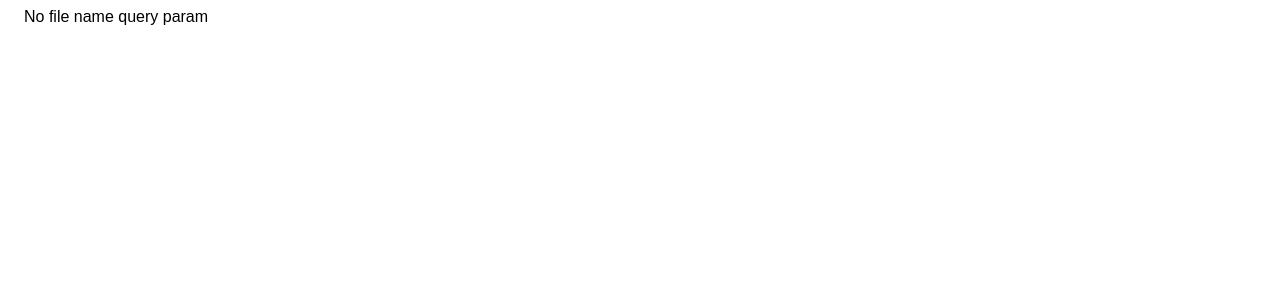
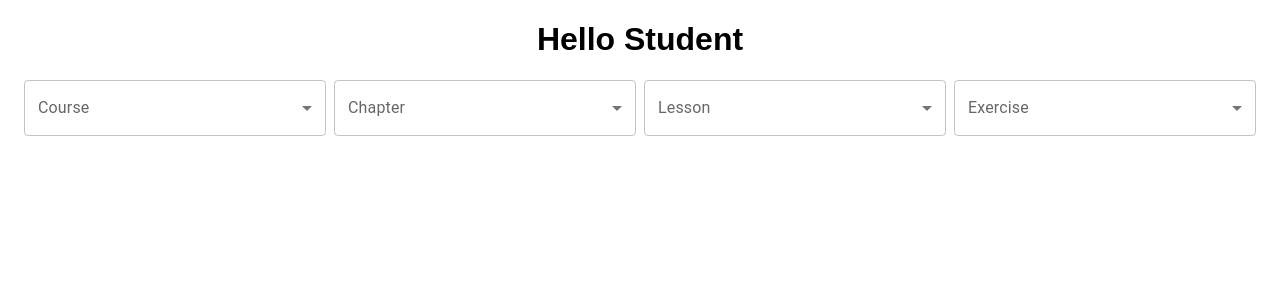
Before and after one commit to yinonby/codinginfun, a React (Create React App) app: page / in a window 1280 px wide. Shown: the top 300 px of the page. Built offline with nearby package versions, Linux system fonts and the light colour scheme.

Commit message:
update url query params when selections are made

```diff
--- a/src/App.tsx
+++ b/src/App.tsx
@@ -18,9 +18,14 @@ export default function App() {
   const search = useLocation().search;
   const [searchParams, setSearchParams] = useSearchParams();
   const urlSearchParams = new URLSearchParams(search);
+  const courseName: string | null = urlSearchParams.get("course");
+  const chapterName: string | null = urlSearchParams.get("chapter");
+  const lessonName: string | null = urlSearchParams.get("lesson");
+  const exerciseName: string | null = urlSearchParams.get("exercise");
+
+  /*
+
   const actualFileName: string | null = urlSearchParams.get("file");
-  const exerciseName: string | null = urlSearchParams.get("ex");
-
   if (actualFileName === null) {
     return <Box mx={2} className="app">No file name query param</Box>;
   }
@@ -28,11 +33,9 @@ export default function App() {
   if (exerciseName === null) {
     return <Box mx={2} className="app">No exercise name query param</Box>;
   }
-
-  /*
   const actualFileNameParts: string[] = actualFileName.split("/");
   const courseName: string = actualFileNameParts[3];
-  const exerciseName: string = actualFileNameParts[4];*/
+  const exerciseName: string = actualFileNameParts[4];
   const exerciseNameParts: string[] = exerciseName.split("-");
   const courseName: string = exerciseNameParts[0];
   const chapterName = exerciseNameParts[1];
@@ -47,31 +50,85 @@ export default function App() {
 
   const exercieInfo: ExerciseInfoAdapter = exerciseItem.exerciseInfo;
   const exercieTest: ExerciseTestAdapter = exerciseItem.exerciseTest;
-  const exerciseTitle: string = exercieInfo.getTitle();
+  const exerciseTitle: string = exercieInfo.getTitle();*/
 
   return (
       <Box mx={2} className="app">
         <h1 className="title">Hello Student</h1>
         <Box mb={2}>
+          <SelectorArea/>
+        </Box>
+        {exerciseName && <ExerciseArea courseName={courseName!}
+          chapterName={chapterName!} lessonName={lessonName!}
+          exerciseName={exerciseName!}/>}
+      </Box>
+  );
+}
+
+function SelectorArea() {
+  const search = useLocation().search;
+  const [searchParams, setSearchParams] = useSearchParams();
+  const urlSearchParams = new URLSearchParams(search);
+  const courseName: string | null = urlSearchParams.get("course") || "";
+  const chapterName: string | null = urlSearchParams.get("chapter") || "";
+  const lessonName: string | null = urlSearchParams.get("lesson") || "";
+  const exerciseName: string | null = urlSearchParams.get("exercise") || "";
+
+  function handleChange(courseName: string, chapterName: string,
+    lessonName: string, exerciseName: string) {
+    const urlSearchParams = new URLSearchParams(search);
+    searchParams.set("course", courseName);
+    searchParams.set("chapter", chapterName);
+    searchParams.set("lesson", lessonName);
+    searchParams.set("exercise", exerciseName);
+    setSearchParams(searchParams);
+  }
+
+  return (
     <Box sx={{ display: "flex" }}>
       <Box sx={{ flex: 1 }} mr={1}>
-              <CourseSelector courseName={courseName}/>
+        <CourseSelector courseName={courseName}
+          onChange={handleChange}/>
       </Box>
       <Box sx={{ flex: 1 }} mr={1}>
         <ChapterSelector courseName={courseName}
-                chapterName={chapterName}/>
+          chapterName={chapterName}
+          onChange={handleChange}/>
       </Box>
       <Box sx={{ flex: 1 }} mr={1}>
         <LessonSelector courseName={courseName}
-                chapterName={chapterName} lessonName={lessonName}/>
+          chapterName={chapterName} lessonName={lessonName}
+          onChange={handleChange}/>
       </Box>
       <Box sx={{ flex: 1 }}>
         <ExerciseSelector courseName={courseName}
           chapterName={chapterName} lessonName={lessonName}
-                exerciseName={exerciseName}/>
+          exerciseName={exerciseName}
+          onChange={handleChange}/>
       </Box>
     </Box>
-        </Box>
+  );
+}
+
+function ExerciseArea(props: any) {
+  const courseName: string = props.courseName;
+  const chapterName: string = props.chapterName;
+  const lessonName: string = props.lessonName;
+  const exerciseName: string = props.exerciseName;
+
+  const exerciseItem: ExerciseItem | null =
+    exerciseMap.getExerciseItem(courseName,chapterName,
+      lessonName, exerciseName);
+  if (! exerciseItem) {
+    return <Box mx={2} className="app">No exercise found</Box>;
+  }
+
+  const exercieInfo: ExerciseInfoAdapter = exerciseItem.exerciseInfo;
+  const exercieTest: ExerciseTestAdapter = exerciseItem.exerciseTest;
+  const exerciseTitle: string = exercieInfo.getTitle();
+
+  return (
+      <Box>
         <h3>{exerciseTitle}</h3>
         <Box mb={2}>
           <Instructions exercieInfo={exercieInfo}/>
@@ -118,13 +175,14 @@ function BasicSelector(props: any) {
 
 function CourseSelector(props: any) {
   const courseName = props.courseName;
+  const onChange: Function = props.onChange;
   const courseNames: SelectItem[] = exerciseMap.getCourses().map(e => ({
     name: e.name,
     displayName: e.displayName,
   }));
 
   const handleChange = (value: string) => {
-    //setCourseName(value);
+    onChange(value, "", "", "");
   };
 
   return <BasicSelector
@@ -137,14 +195,18 @@ function CourseSelector(props: any) {
 function ChapterSelector(props: any) {
   const courseName: string = props.courseName;
   const chapterName: string = props.chapterName;
-  const chapterNames: SelectItem[] =
-    exerciseMap.getChapterNames(courseName).map(e => ({
+  const onChange: Function = props.onChange;
+  let chapterNames: SelectItem[] = [];
+
+  if (courseName) {
+    chapterNames = exerciseMap.getChapterNames(courseName).map(e => ({
       name: e.name,
       displayName: e.displayName,
     }));
+  }
 
   const handleChange = (value: string) => {
-    //setChapterName(value);
+    onChange(courseName, value, "", "");
   };
 
   return <BasicSelector
@@ -158,14 +220,19 @@ function LessonSelector(props: any) {
   const courseName: string = props.courseName;
   const chapterName: string = props.chapterName;
   const lessonName: string = props.lessonName;
-  const lessonNames: SelectItem[] =
+  const onChange: Function = props.onChange;
+  let lessonNames: SelectItem[] = [];
+
+  if (courseName && chapterName) {
+    lessonNames =
       exerciseMap.getLessonNames(courseName, chapterName).map(e => ({
         name: e.name,
         displayName: e.displayName,
       }));
+  }
 
   const handleChange = (value: string) => {
-    //setLessonName(value);
+    onChange(courseName, chapterName, value, "");
   };
 
   return <BasicSelector
@@ -180,14 +247,18 @@ function ExerciseSelector(props: any) {
   const chapterName: string = props.chapterName;
   const lessonName: string = props.lessonName;
   const exerciseName: string = props.exerciseName;
-  const exerciseNames: SelectItem[] =
-    exerciseMap.getExerciseNames(courseName, chapterName, lessonName).map(e => ({
+  const onChange: Function = props.onChange;
+  let exerciseNames: SelectItem[] = [];
+
+  if (courseName && chapterName && lessonName) {
+    exerciseNames = exerciseMap.getExerciseNames(courseName, chapterName, lessonName).map(e => ({
       name: e.name,
       displayName: e.displayName,
     }));
+  }
 
   const handleChange = (value: string) => {
-    //setExerciseName(value);
+    onChange(courseName, chapterName, lessonName, value);
   };
 
   return <BasicSelector
--- a/src/ExerciseMap.ts
+++ b/src/ExerciseMap.ts
@@ -44,6 +44,11 @@ export type NameItem = {
 
 export default class ExerciseMap {
     private map: ExerciseMapItem = {
+        "test": {
+            "name": "test",
+            "displayName": "Test",
+            "chapters": [],
+        },
         "bpts": {
             "name": "bpts",
             "displayName": "Basic Programming with TypeScript",
@@ -87,12 +92,12 @@ export default class ExerciseMap {
         exerciseName: string): ExerciseItem | null {
 
         if (! this.map[courseName]) {
-            console.log("not course found", courseName);
+            console.log("no course found", courseName);
             return null;
         }
         const chapter = this.map[courseName].chapters.find(e => e.name == chapterName);
         if (! chapter) {
-            console.log("not chapter found", courseName, chapterName);
+            console.log("no chapter found", courseName, chapterName);
             return null;
         }
         const lesson = chapter.lessons.find(e => e.name == lessonName);
```
Lines whose indentation alone changed are shown as unchanged.
